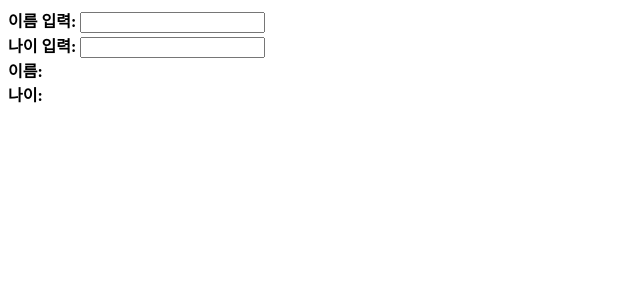
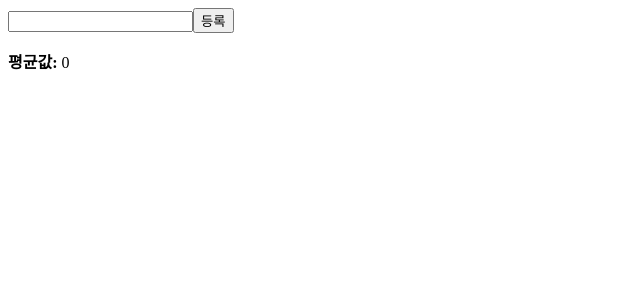
Before and after one commit to yunyun3599/ReactStudy2, a React (Create React App) app: page / in a window 1280 px wide. Shown: the top 300 px of the page, without its empty margins (0-640 px from the left). Built offline with nearby package versions, Linux system fonts and the light colour scheme.

Commit message:
studying useMemo

```diff
--- a/src/App.js
+++ b/src/App.js
@@ -1,9 +1,9 @@
 import React, {useState} from "react";
-import Profile from './StudyingHooks/Profile';
+import Average from './StudyingHooks/Average';
 
 const App = () => {
   return(
-    <Profile/>
+    <Average/>
   );
 };
 
--- /dev/null
+++ b/src/StudyingHooks/Average.js
@@ -0,0 +1,42 @@
+import React, {useState, useMemo} from 'react';
+
+const getAverage = numbers => {
+    console.log("평균값 계산");
+    if (numbers.length === 0) return 0;
+    const sum = numbers.reduce((a,b) => a+b);
+    return sum / numbers.length;
+}
+
+const Average = () => {
+    const [list, setList] = useState([]);
+    const [number, setNumber] = useState('');
+
+    const onChange = (e) => {
+        setNumber(e.target.value);
+    }
+
+    const onInsert = (e) => {
+        const nextList = list.concat(parseInt(number));
+        setList(nextList);
+        setNumber('');
+    }
+
+    const avg = useMemo(() => getAverage(list), [list]);
+
+    return(
+        <div>
+            <input value = {number} onChange={onChange}/>
+            <button onClick = {onInsert}>등록</button>
+            <ul>
+                {list.map((value, index) => (
+                    <li key = {index}>{value}</li>
+                ))}
+            </ul>
+            <div>
+                <b>평균값: </b> {avg}
+            </div>
+        </div>
+    );
+}
+
+export default Average;
```
